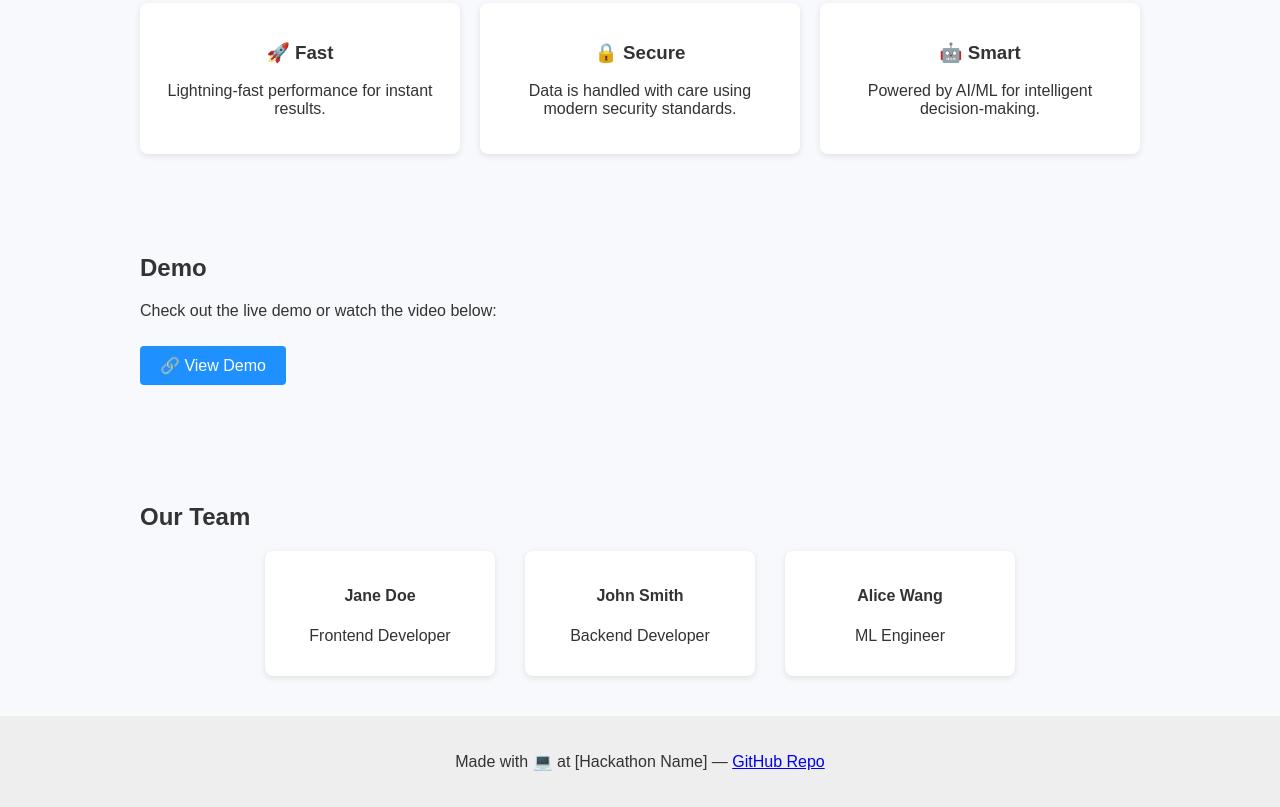
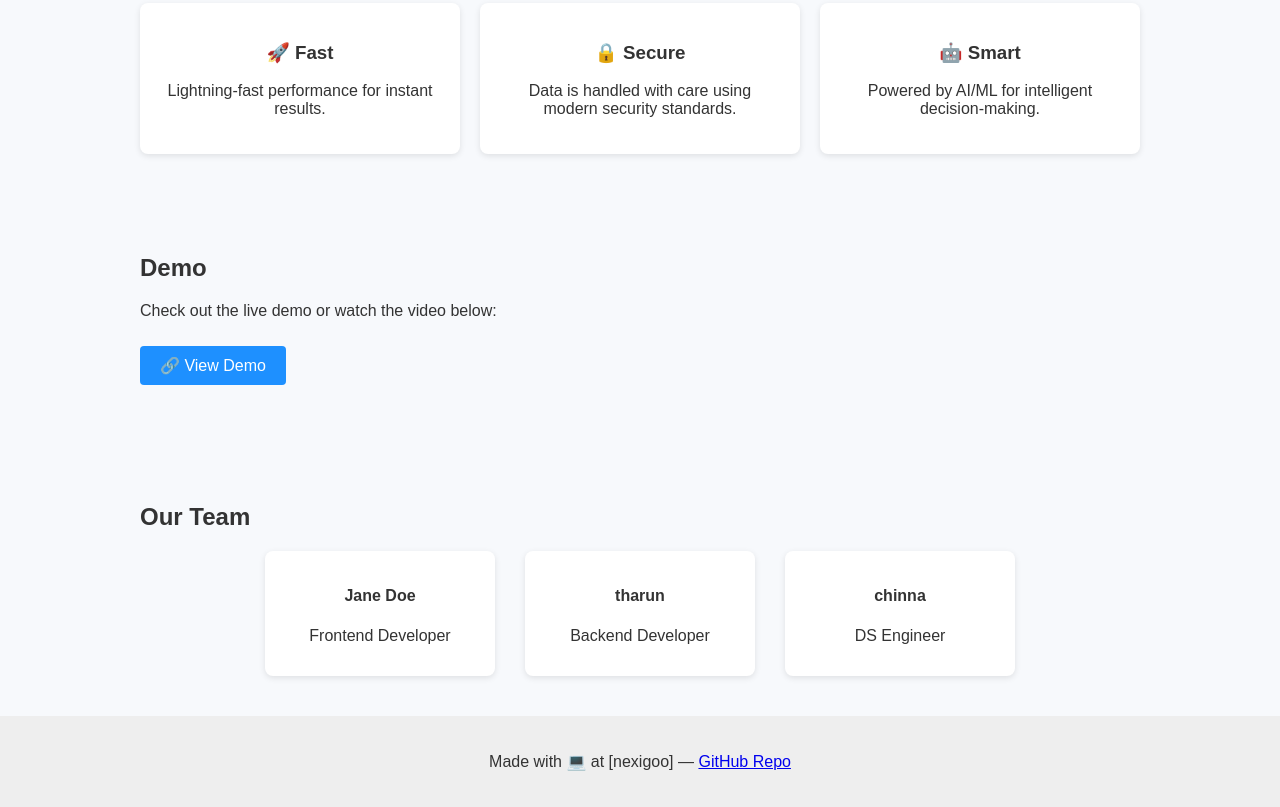
Before and after one commit to tharunredd7y/tharunwebsite, a plain HTML site: page index.html in a window 1280 px wide. Shown: the part 522-1329 px from the top of the page. Drawn offline with Linux system fonts and the light colour scheme.

Commit message:
Update index.html

```diff
--- a/index.html
+++ b/index.html
@@ -124,18 +124,18 @@
         <p>Frontend Developer</p>
       </div>
       <div class="member">
-        <h4>John Smith</h4>
+        <h4>tharun</h4>
         <p>Backend Developer</p>
       </div>
       <div class="member">
-        <h4>Alice Wang</h4>
-        <p>ML Engineer</p>
+        <h4>chinna</h4>
+        <p>DS Engineer</p>
       </div>
     </div>
   </section>
 
   <footer>
-    <p>Made with 💻 at [Hackathon Name] — <a href="https://github.com/your-repo" target="_blank">GitHub Repo</a></p>
+    <p>Made with 💻 at [nexigoo] — <a href="https://github.com/your-repo" target="_blank">GitHub Repo</a></p>
   </footer>
 
 </body>
```
